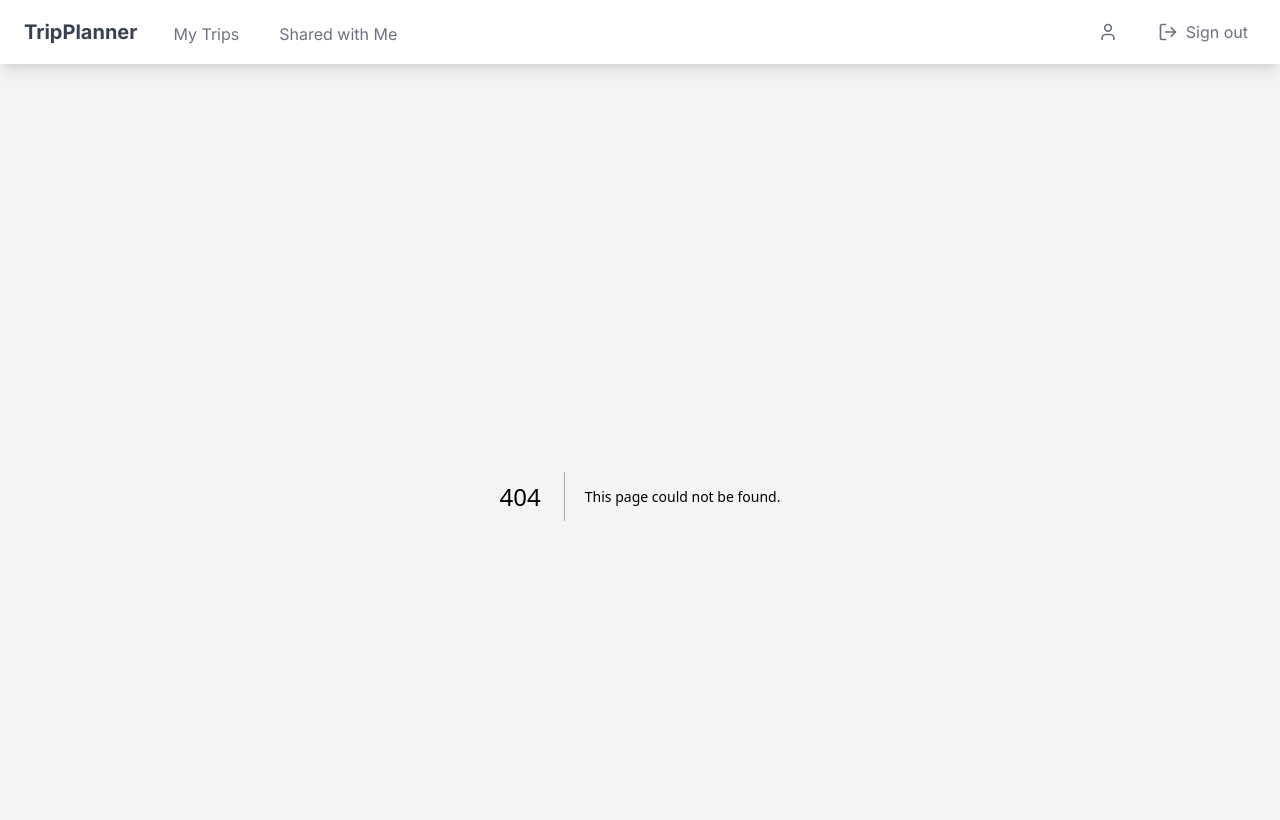
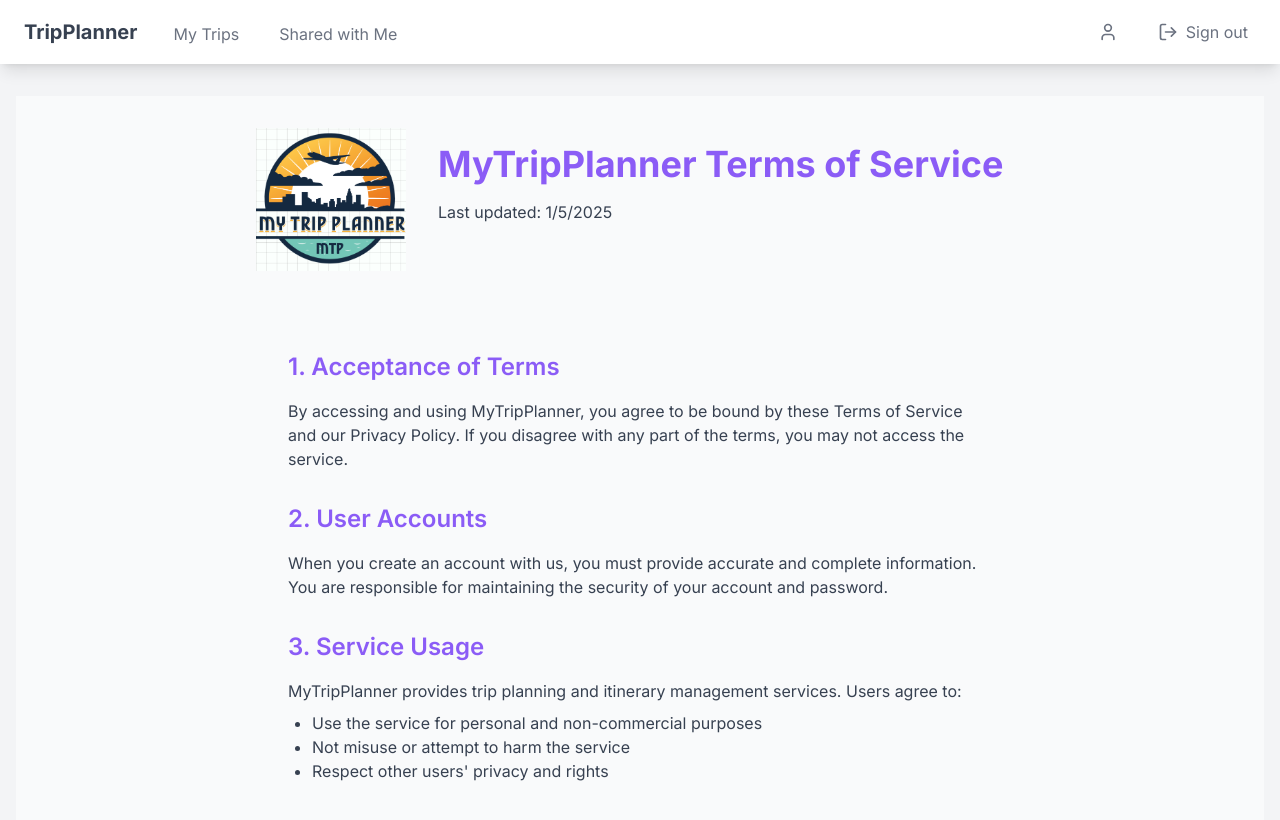
Before and after one commit to gadzooks/trips, a Next.js app: page /terms in a window 1280 px wide. Before the commit this address had no page. Shown: the top 820 px of the page. Built offline with nearby package versions, Linux system fonts and the light colour scheme.

Commit message:
add privacy and terms pages and logo

```diff
--- /dev/null
+++ b/app/privacy/page.tsx
@@ -0,0 +1,59 @@
+import Image from 'next/image';
+
+export default function PrivacyPolicy() {  // or Terms() for terms page
+  return (
+    <div className="min-h-screen bg-gray-50 py-8 px-4 sm:px-6 lg:px-8">
+      <div className="max-w-3xl mx-auto">
+        <div className="flex items-start gap-8 mb-8">
+          <Image
+            src="/images/logo.png"
+            alt="MyTripPlanner Logo"
+            width={150}
+            height={150}
+            priority
+        />
+        <div className="pt-4">
+            <h1 className="text-4xl font-bold text-[#8B5CF6] mb-4">
+                MyTripPlanner Privacy Policy  {/* or Terms of Service */}
+            </h1>
+            <p className="text-gray-700">Last updated: {new Date().toLocaleDateString()}</p>
+        </div>
+        </div>
+
+        <div className="prose prose-lg">
+            <div className="min-h-screen bg-gray-50 py-12 px-4 sm:px-6 lg:px-8">
+                <div className="max-w-3xl mx-auto">
+                    <div className="prose prose-lg">
+                        <section className="mb-8">
+                            <h2 className="text-2xl font-semibold text-[#8B5CF6] mb-4">1. Information We Collect</h2>
+                            <p className="text-gray-700">
+                                When you use MyTripPlanner, we collect information that you provide directly to us, including:
+                            </p>
+                            <ul className="list-disc pl-6 mt-2 text-gray-700">
+                                <li>Account information (name, email, password)</li>
+                                <li>Trip plans and itineraries</li>
+                                <li>Location data for trip planning</li>
+                                <li>User preferences and settings</li>
+                            </ul>
+                        </section>
+
+                        <section className="mb-8">
+                            <h2 className="text-2xl font-semibold text-[#8B5CF6] mb-4">2. How We Use Your Information</h2>
+                            <p className="text-gray-700">
+                                We use the information we collect to:
+                            </p>
+                            <ul className="list-disc pl-6 mt-2 text-gray-700">
+                                <li>Provide and improve our trip planning services</li>
+                                <li>Personalize your experience</li>
+                                <li>Send important updates about your trips</li>
+                                <li>Ensure the security of your account</li>
+                            </ul>
+                        </section>
+                    </div>
+                </div>
+            </div>
+        </div>
+    </div>
+</div >
+);
+}
--- /dev/null
+++ b/app/terms/page.tsx
@@ -0,0 +1,60 @@
+import Image from 'next/image';
+
+export default function Terms() {  // or Terms() for terms page
+  return (
+    <div className="min-h-screen bg-gray-50 py-8 px-4 sm:px-6 lg:px-8">
+      <div className="max-w-3xl mx-auto">
+        <div className="flex items-start gap-8 mb-8">
+          <Image
+            src="/images/logo.png"
+            alt="MyTripPlanner Logo"
+            width={150}
+            height={150}
+            priority
+            />
+            <div className="pt-4">
+                <h1 className="text-4xl font-bold text-[#8B5CF6] mb-4">
+                    MyTripPlanner Terms of Service
+                </h1>
+                <p className="text-gray-700">Last updated: {new Date().toLocaleDateString()}</p>
+            </div>
+        </div>
+
+        <div className="min-h-screen bg-gray-50 py-12 px-4 sm:px-6 lg:px-8">
+            <div className="max-w-3xl mx-auto">
+                <div className="prose prose-lg">
+                    <section className="mb-8">
+                    <h2 className="text-2xl font-semibold text-[#8B5CF6] mb-4">1. Acceptance of Terms</h2>
+                    <p className="text-gray-700">
+                        By accessing and using MyTripPlanner, you agree to be bound by these Terms of Service
+                        and our Privacy Policy. If you disagree with any part of the terms, you may not
+                        access the service.
+                    </p>
+                    </section>
+
+                    <section className="mb-8">
+                    <h2 className="text-2xl font-semibold text-[#8B5CF6] mb-4">2. User Accounts</h2>
+                    <p className="text-gray-700">
+                        When you create an account with us, you must provide accurate and complete information.
+                        You are responsible for maintaining the security of your account and password.
+                    </p>
+                    </section>
+
+                    <section className="mb-8">
+                    <h2 className="text-2xl font-semibold text-[#8B5CF6] mb-4">3. Service Usage</h2>
+                    <p className="text-gray-700">
+                        MyTripPlanner provides trip planning and itinerary management services. Users agree to:
+                    </p>
+                    <ul className="list-disc pl-6 mt-2 text-gray-700">
+                        <li>Use the service for personal and non-commercial purposes</li>
+                        <li>Not misuse or attempt to harm the service</li>
+                        <li>Respect other users' privacy and rights</li>
+                    </ul>
+                    </section>
+                </div>
+            </div>
+        </div>
+    </div>
+    </div >
+);
+}
--- a/app/trips/[tripId]/TripDetails.tsx
+++ b/app/trips/[tripId]/TripDetails.tsx
@@ -150,7 +150,7 @@ export default function TripDetails({ tripId }: TripDetailsProps) {
                   </thead>
                   <tbody className="bg-white divide-y divide-gray-200">
                     {trip.rows?.length > 0 ? (
-                      trip.rows.map((row, index) => (
+                      trip.rows?.map((row, index) => (
                         <tr
                           key={row.id || index}
                           className="hover:bg-gradient-to-r hover:from-purple-50 hover:to-blue-50 transition-colors duration-200"
```
Also changed, not shown: public/images/logo.png (added).
